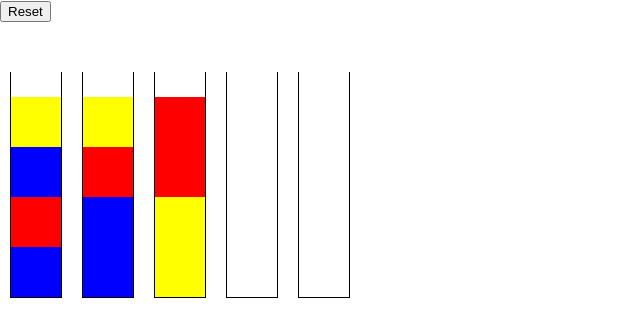
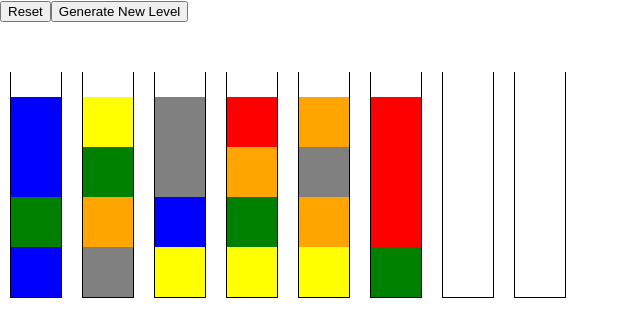
Before and after one commit to nikpan/water-sort-game, a React (Create React App) app: page / in a window 1280 px wide. Shown: the top 336 px of the page, without its empty margins (0-640 px from the left). Built offline with nearby package versions, Linux system fonts and the light colour scheme.

Commit message:
feat: add level generator

```diff
--- a/src/App.tsx
+++ b/src/App.tsx
@@ -1,9 +1,10 @@
-import React, { useEffect, useState } from 'react';
+import React, { useState } from 'react';
 import './App.css';
-import WaterTube, { Color } from './components/WaterTube';
+import WaterTube from './components/WaterTube';
 import styled from 'styled-components';
 import mergeStacks from './actions/mergeStacks';
 import TubeSet from './state/tubeSet';
+import { generateLevel } from './util/levelGenerator';
 
 const Container = styled.div`
   display: flex;
@@ -11,14 +12,11 @@ const Container = styled.div`
 `;
 
 function App() {
-  const initialValues = [
-    [Color.BLUE, Color.RED, Color.BLUE, Color.YELLOW],
-    [Color.BLUE, Color.BLUE, Color.RED, Color.YELLOW],
-    [Color.YELLOW, Color.YELLOW, Color.RED, Color.RED],
-    [],
-    []
-  ]
-  const [tubeSet, setTubeSet] = useState(new TubeSet(4, 5, initialValues))
+  const distinctColors = 6;
+  const emptyTubeCount = 2;
+  const sectionCount = 4;
+  const [initialValues, setInitialValues] = useState(generateLevel(distinctColors, sectionCount));
+  const [tubeSet, setTubeSet] = useState(new TubeSet(sectionCount, distinctColors + emptyTubeCount, initialValues))
   const [selected, setSelected] = useState(-1);
 
   const tubeClicked = (index: number) => {
@@ -41,9 +39,16 @@ function App() {
     setSelected(-1);
   }
 
+  const generateLevelClicked = () => {
+    setInitialValues(generateLevel(distinctColors, sectionCount));
+    setTubeSet(new TubeSet(sectionCount, distinctColors + emptyTubeCount, initialValues));
+    setSelected(-1);
+  }
+
   return (
     <>
       <button onClick={resetClicked}>Reset</button>
+      <button onClick={generateLevelClicked}>Generate New Level</button>
       <Container>
         {tubeSet.tubes.map((tube, i) => (
           <WaterTube onClick={() => tubeClicked(i)} selected={selected === i} colors={tube.stack} />
--- a/src/components/WaterTube.tsx
+++ b/src/components/WaterTube.tsx
@@ -15,6 +15,21 @@ export const enum Color {
   PINK = "PINK",
   LIGHT_PINK = "LIGHT_PINK"
 }
+
+export const ColorList = [
+  Color.RED,
+  Color.BLUE,
+  Color.GRAY,
+  Color.ORANGE,
+  Color.YELLOW,
+  Color.GREEN,
+  Color.PINK,
+  Color.LIGHT_GREEN,
+  Color.LIGHT_BLUE,
+  Color.LIGHT_YELLOW,
+  Color.LIGHT_ORANGE,
+  Color.LIGHT_PINK
+]
 
 export interface WaterTubeProps {
   colors: Color[];
--- /dev/null
+++ b/src/util/levelGenerator.ts
@@ -0,0 +1,32 @@
+import { randomInt } from "crypto";
+import { Color, ColorList } from "../components/WaterTube";
+
+export const generateLevel = (colorCount: number, sectionCount: number): Color[][] => {
+  let counter = [];
+  let output: Color[][] = [];
+  let colorSet = new Set<number>();
+  for (let i = 0; i < colorCount; i++) {
+    counter.push(sectionCount);
+    output.push([]);
+    colorSet.add(i);
+  }
+  output.push([]);
+  output.push([]);
+  for (let i = 0; i < colorCount; i++) {
+    for (let j = 0; j < sectionCount; j++) {
+      const randomColorIndex = getRandomItem(colorSet);
+      counter[randomColorIndex] -= 1;
+      if(counter[randomColorIndex] === 0) {
+        colorSet.delete(randomColorIndex);
+      }
+      output[i].push(ColorList[randomColorIndex]);
+    };
+  }
+  console.debug(output);
+  return output;
+}
+
+function getRandomItem(set: Set<number>) {
+  let items = Array.from(set);
+  return items[Math.floor(Math.random() * items.length)];
+}
```
